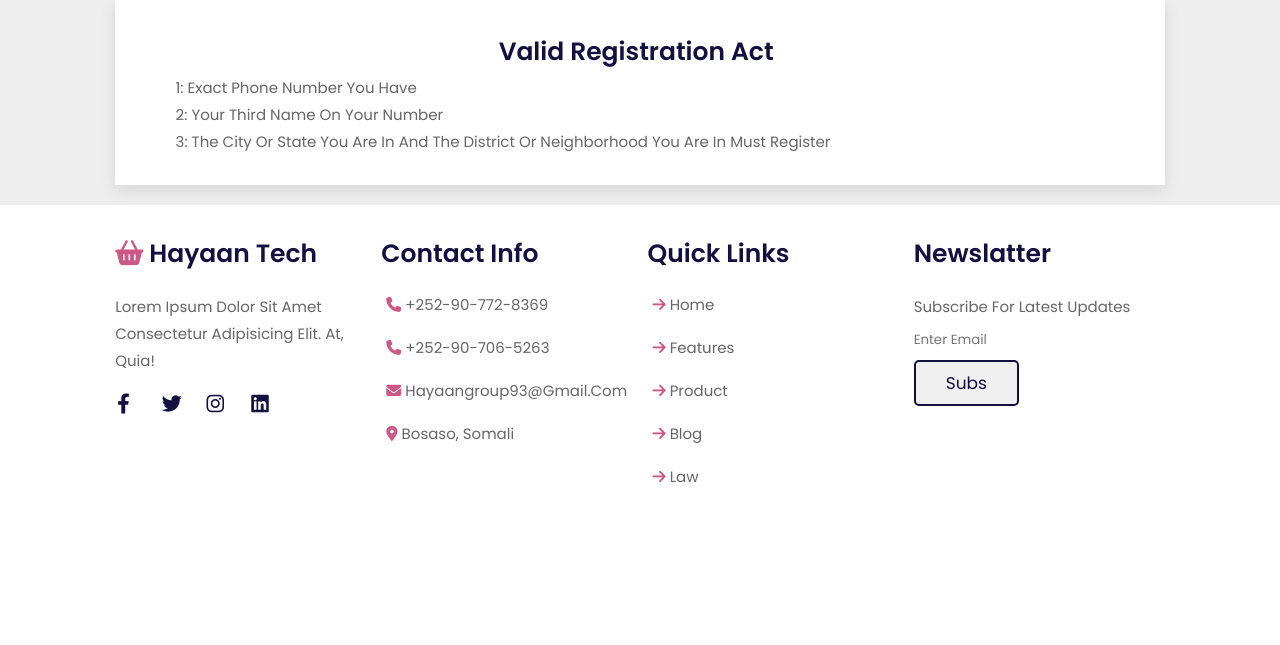
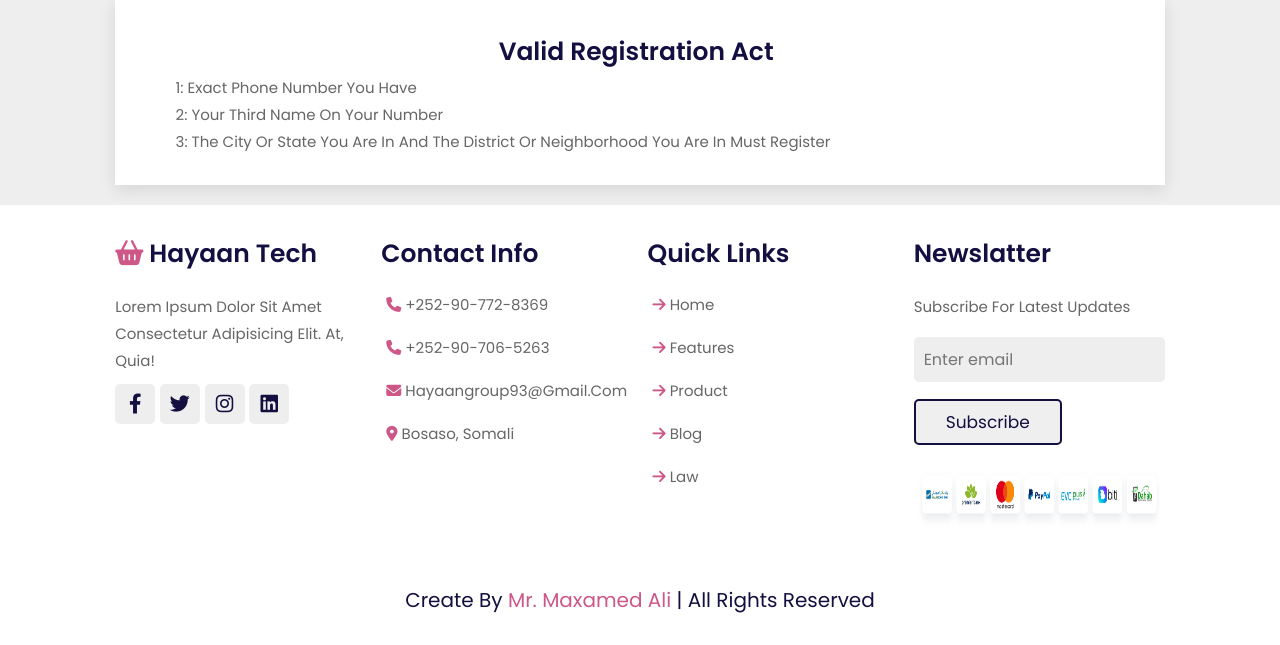
Before and after one commit to hay12k/hayaan-tech, a PHP site: page / in a window 1280 px wide. Shown: the part 4333-4978 px from the top of the page. Before the commit the page ends 4816 px from the top, so only its background shows below. Run offline with PHP 8.4, Linux system fonts and the light colour scheme; some libraries are stand-ins or nearby versions.

Commit message:
new file:   assets/img/payment.jpg 	modified:   assets/style.css 	modified:   index.html

```diff
--- a/assets/style.css
+++ b/assets/style.css
@@ -556,7 +556,39 @@ section{
     border-radius: .5rem;
     font-size: 2rem;
     color: var(--black);
-    margin-left: .2rem;
+    margin-right: .2rem;
+    background: #eee;
+    text-align: center;
+}
+.footer .box-container .box .share a:hover{
+    background: var(--orange);
+    color: #fff;
+}
+.footer .box-container .box .email{
+    width: 100%;
+    margin: .7rem 0;
+    padding: 1rem;
+    border-radius: .5rem;
+    background: #eee;
+    font-size: 1.6rem;
+    color: var(--black);
+    text-transform: none;
+}
+.footer .box-container .box .payment-img{
+    margin-top: 2rem;
+    height: 7rem;
+    width: 100%;
+}
+.footer .credit{
+    text-align: center;
+    margin-top: 2rem;
+    padding: 1rem;
+    padding-top: 2.5rem;
+    font-size: 2rem;
+    color: var(--black);
+}
+.footer .credit span{
+    color: var(--orange);
 }
 
 
--- a/index.html
+++ b/index.html
@@ -319,9 +319,11 @@
                     <h3>Newslatter</h3>
                     <p>Subscribe for latest updates</p>
                     <input type="email" placeholder="Enter email" class="email">
-                    <input type="submit" value="subs" class="btn">
+                    <input type="submit" value="Subscribe" class="btn">
+                    <img src="./assets/img/payment.jpg" class="payment-img" alt="">
                 </div>
             </div>
+            <div class="credit">Create by <span>mr. Maxamed Ali</span> | all rights reserved</div>
         </section>
     <!-- footer section ends -->
 
```
Also changed, not shown: assets/img/payment.jpg (added).
